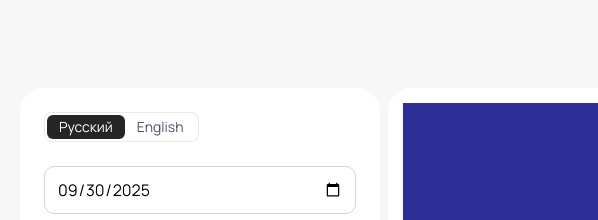
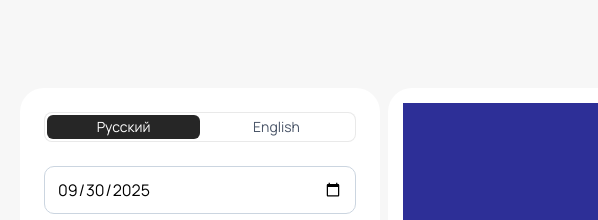
Before and after one commit to kennyhouston-hw/PDF-Certificate, a plain HTML site: page index.html in a window 1280 px wide. Shown: the top 220 px of the page, 0-598 px from the left. Drawn offline with nearby package versions, Linux system fonts and the light colour scheme.

Commit message:
update segment control

```diff
--- a/index.html
+++ b/index.html
@@ -14,8 +14,8 @@
             <form class="input-section"> <!-- Changed to form -->
                 <div class="mb-6">
                     <div id="languageControl" class="segment-control">
-                        <button data-lang="ru" class="active">Русский</button>
-                        <button data-lang="en">English</button>
+                        <button data-lang="ru" class="active w-full">Русский</button>
+                        <button data-lang="en" class="w-full">English</button>
                     </div>
                 </div>
                 <div class="mb-4">
--- a/style_pdf.css
+++ b/style_pdf.css
@@ -355,7 +355,6 @@ select::-ms-expand {
     border: 1px solid rgba(38,38,38,0.1);
     background-color: #fff;
     overflow: hidden; /* Important for rounded corners */
-    width: fit-content;
     /* Adjust width to content */
 }
 .segment-control button {
```
